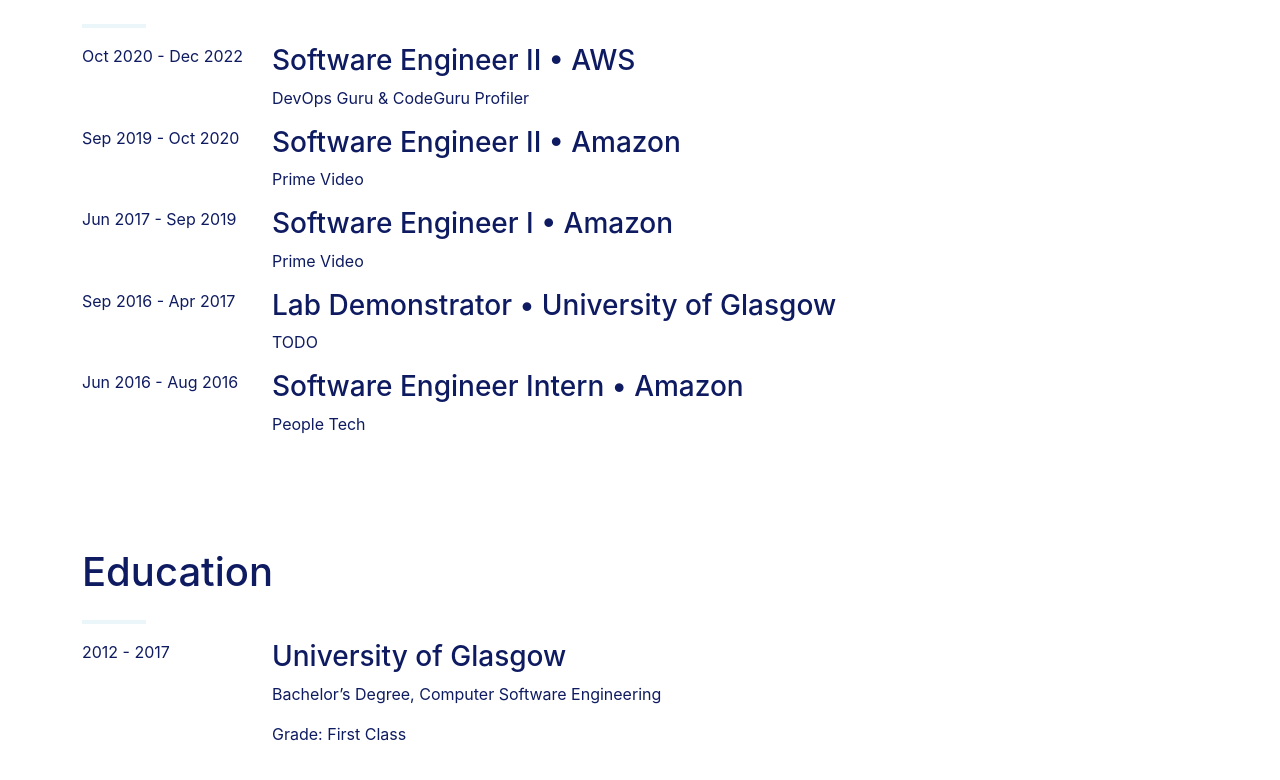
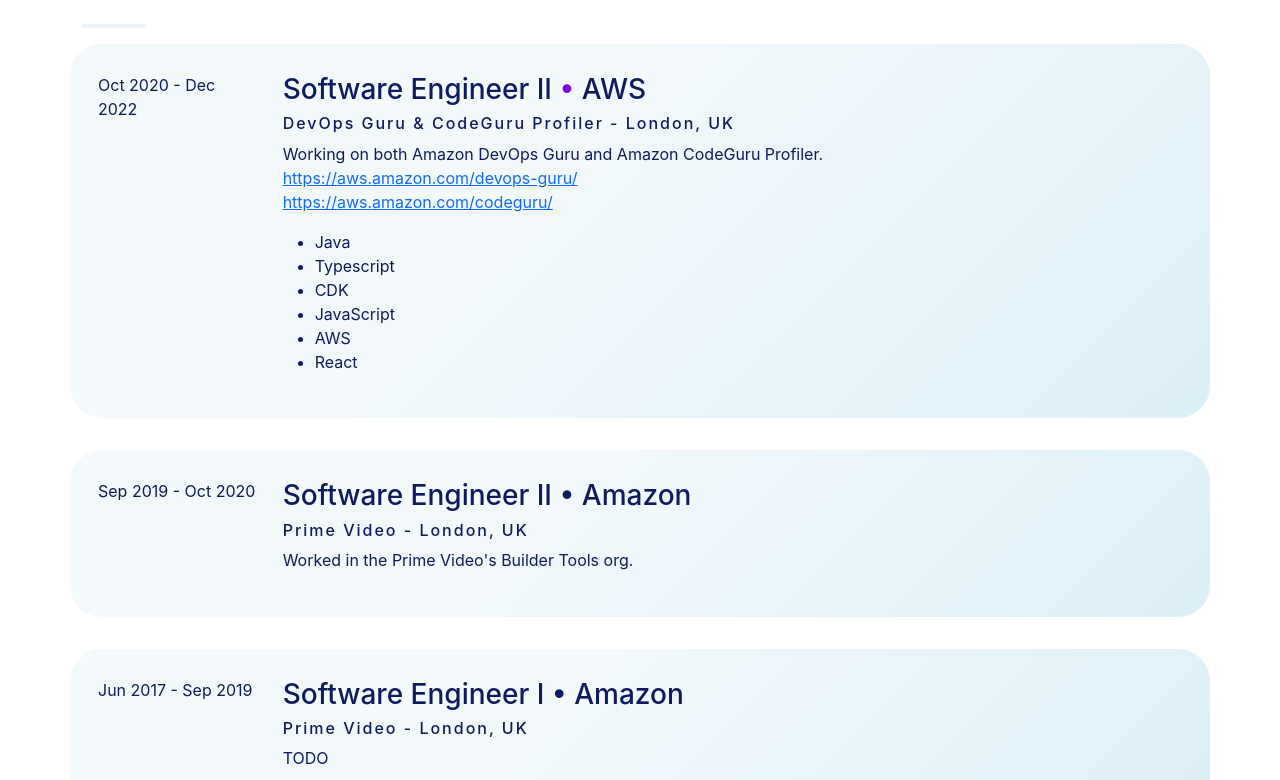
Before and after one commit to Greg12Thomson/personalWebsite, a React (Create React App) app: page / in a window 1280 px wide. Shown: the part 880-1660 px from the top of the page. Built offline with nearby package versions, Linux system fonts and the light colour scheme.

Commit message:
Add cards

```diff
--- a/src/App.tsx
+++ b/src/App.tsx
@@ -50,8 +50,21 @@
                 Oct 2020 - Dec 2022
               </Col>
               <Col md={10}>
-                <h3>Software Engineer II • AWS</h3>
-                <p>DevOps Guru & CodeGuru Profiler</p>
+                <h3>Software Engineer II <span className="purple">•</span> AWS</h3>
+                <h5 className="subheading">DevOps Guru & CodeGuru Profiler - London, UK</h5>
+                <p>
+                  Working on both Amazon DevOps Guru and Amazon CodeGuru Profiler. <br/>
+                  <a href="https://aws.amazon.com/devops-guru/">https://aws.amazon.com/devops-guru/</a><br/>
+                  <a href="https://aws.amazon.com/codeguru/">https://aws.amazon.com/codeguru/</a>
+                </p>
+                <ul className="skills">
+                  <li>Java</li>
+                  <li>Typescript</li>
+                  <li>CDK</li>
+                  <li>JavaScript</li>
+                  <li>AWS</li>
+                  <li>React</li>
+                </ul>
               </Col>
             </Row>
 
@@ -62,7 +75,10 @@
               </Col>
               <Col md={10}>
                 <h3>Software Engineer II • Amazon</h3>
-                <p>Prime Video</p>
+                <h5 className="subheading">Prime Video - London, UK</h5>
+                <p>
+                  Worked in the Prime Video's Builder Tools org. <br/>
+                </p>
               </Col>
             </Row>
 
@@ -73,7 +89,8 @@
               </Col>
               <Col md={10}>
                 <h3>Software Engineer I • Amazon</h3>
-                <p>Prime Video</p>
+                <h5 className="subheading">Prime Video - London, UK</h5>
+                <p>TODO</p>
               </Col>
             </Row>
 
@@ -83,7 +100,8 @@
               </Col>
               <Col md={10}>
                 <h3>Lab Demonstrator • University of Glasgow</h3>
-                <p>TODO</p>
+                <h5 className="subheading">Glasgow, Scotland</h5>
+                <p>Teaching Java and object-oriented software engineering to second-year students at the University of Glasgow.</p>
               </Col>
             </Row>
 
@@ -93,7 +111,8 @@
               </Col>
               <Col md={10}>
                 <h3>Software Engineer Intern • Amazon</h3>
-                <p>People Tech</p>
+                <h5 className="subheading">People Tech - Edinburgh, Scotland</h5>
+                <p>TODO</p>
               </Col>
             </Row>
           </Container>
@@ -108,14 +127,13 @@
             </Row>
             <hr/>
 
-            {/* AWS */}
             <Row className="experience-card">
               <Col md={2}>
                 2012 - 2017
               </Col>
               <Col md={10}>
                 <h3>University of Glasgow</h3>
-                <p>Bachelor’s Degree, Computer Software Engineering</p>
+                <h5 className="subheading">Bachelor’s Degree, Computer Software Engineering</h5>
                 <p>Grade: First Class</p>
               </Col>
             </Row>
--- a/src/styles/header.scss
+++ b/src/styles/header.scss
@@ -52,9 +52,13 @@
 .section {
     text-align: left;
     font-family: -apple-system,BlinkMacSystemFont,Segoe UI,Roboto,Helvetica,Arial,sans-serif,Apple Color Emoji,Segoe UI Emoji,Segoe UI Symbol;
-    color: #0f1b61;
+    color: $dark-blue;
     margin-bottom: 2rem;
     padding: 2rem;
+
+    h5 {
+        letter-spacing: 2px;
+    }
 }
 
 .footer {
@@ -63,3 +67,19 @@
     letter-spacing: 3px;
     font-size: 12px;
 }
+
+.experience-card {
+    background-color: $light-blue;
+    background-image: linear-gradient(135deg, #f4f9fc 38%, #aadcec54);
+    margin-bottom: 2rem;
+    border-radius: 2rem;
+    padding: 1.8rem 1rem;
+
+    h5 {
+        font-size: 1rem;
+    }
+}
+
+.purple {
+    color: $purple;
+}
```
